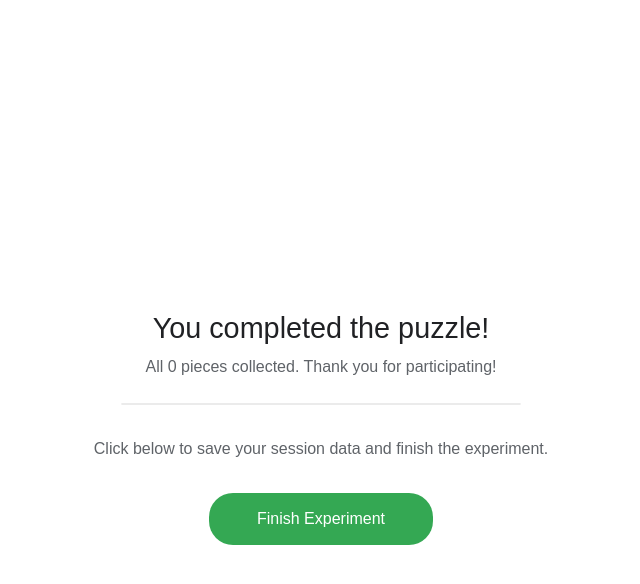
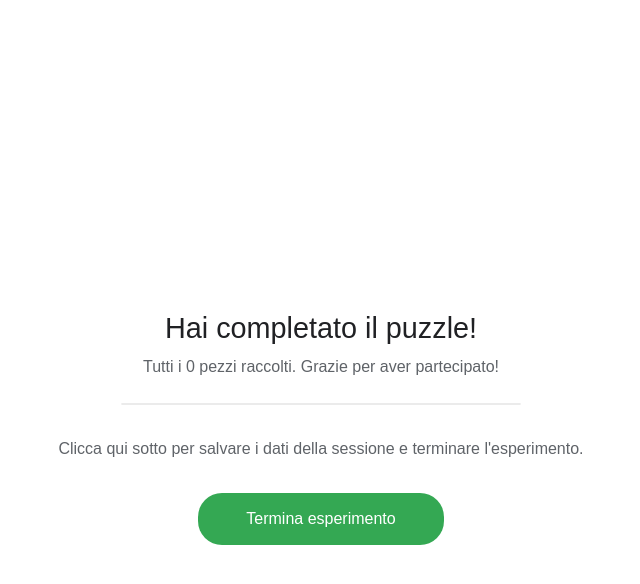
Before and after one commit to rotamatth/SOL-logger, a Flask app: page /thank_you in a window 1280 px wide. Shown: the top 584 px of the page, without its empty margins (319-959 px from the left). Run offline with Flask 3, Linux system fonts and the light colour scheme; parts of the project's set-up code (start-up, migrations or seed data) failed here and were passed over.

Commit message:
feat: add splash page, refine flow, translate UI to Italian
- New splash page (/) with SOL Search logo and Inizia button
- Renamed route: / -> splash, /search -> search bar page
- All routes guard against unauthenticated access (redirect to splash)
- Session TTL redirects to splash instead of start
- Translated all templates to Italian: task, home overlay, reward,
  end, error, layout modals, webpage viewer
- Task page button now shows 'Inizia compito N'

```diff
--- a/logger/search-app/search_app.py
+++ b/logger/search-app/search_app.py
@@ -109,9 +109,18 @@ def base():
     return dict(form=form)
 
 @app.route("/")
-def home():
+def welcome():
+    """Splash page — SOL Search logo + Start button."""
+    if 'user_id' in session:
+        return redirect(url_for('search_page'))
+    return render_template("welcome.html", show_search=False)
+
+
+@app.route("/search")
+def search_page():
+    """Search bar page — the main SOL Search interface."""
     if 'user_id' not in session:
-        return redirect(url_for('start_page'))
+        return redirect(url_for('welcome'))
 
     # Check session TTL — expire after 60 minutes of inactivity
     last_active = session.get('last_active')
@@ -119,16 +128,12 @@ def home():
         elapsed = (datetime.now() - datetime.fromisoformat(last_active)).total_seconds()
         if elapsed > 3600:  # 60 minutes
             session.clear()
-            return redirect(url_for('start_page'))
+            return redirect(url_for('welcome'))
     session['last_active'] = datetime.now().isoformat()
 
     form = SearchForm()
     reminder = USER_TOPICS.get(session.get('user_id'), {}).get(str(session.get('task_number'))+'_full')
     return render_template("home.html", form=form, show_search=True, reminder=reminder)
-
-@app.route('/welcome', methods=['GET', 'POST'])
-def welcome():
-    return render_template("welcome.html", show_search=False)
 
 @app.route('/start', methods=['GET', 'POST'])
 def start_page():
@@ -144,13 +149,16 @@ def start_page():
 
 @app.route('/task', methods=['GET', 'POST'])
 def task():
+    if 'user_id' not in session:
+        return redirect(url_for('welcome'))
+
     user_id = session.get('user_id')
     task_number = session.get('task_number')
 
     topic = USER_TOPICS.get(user_id, {}).get(str(task_number)+'_full')
     topic_title = USER_TOPICS.get(user_id, {}).get(str(task_number)+'_short')
 
-    return render_template("task.html", show_search=False, task_number = task_number, topic = topic, topic_title = topic_title, user_id = user_id)
+    return render_template("task.html", show_search=False, task_number=task_number, topic=topic, topic_title=topic_title, user_id=user_id)
 
 
 @app.route("/result", methods=['GET', 'POST'])
@@ -237,7 +245,7 @@ def webpage():
     query = request.args.get("query", "")
     page = request.args.get("page", "1")
     if not url:
-        return redirect(url_for('home'))
+        return redirect(url_for('search_page'))
     return render_template("webpage.html", url=url, query=query, page=page, show_search=False)
 
 @app.route("/autocomplete")
@@ -261,7 +269,7 @@ def autocomplete():
                 "q": query,
                 "api_key": API_KEY,
                 # uncomment for italian:
-                # "hl": "it",
+                "hl": "it",
             },
             timeout=5
         )
--- a/logger/search-app/templates/end.html
+++ b/logger/search-app/templates/end.html
@@ -1,32 +1,25 @@
 {% extends "layout.html" %}
-{% block title %}Thank You{% endblock %}
+{% block title %}Grazie{% endblock %}
 {% block content %}
 
 <div style="max-width:600px;margin:2em auto;text-align:center;">
-    <h2 style="font-size:1.8rem;color:#202124;margin-bottom:0.3em;">You completed the puzzle!</h2>
-    <p style="color:#5f6368;margin-bottom:1.5em;">All {{ total_tasks }} pieces collected. Thank you for participating!</p>
+    <h2 style="font-size:1.8rem;color:#202124;margin-bottom:0.3em;">Hai completato il puzzle!</h2>
+    <p style="color:#5f6368;margin-bottom:1.5em;">Tutti i {{ total_tasks }} pezzi raccolti. Grazie per aver partecipato!</p>
 
     <!-- Assembled puzzle — all pieces stacked together -->
     <div style="display:flex;flex-direction:column;align-items:center;gap:0;margin-bottom:2em;border:1px solid #ebebeb;border-radius:12px;overflow:hidden;max-width:400px;margin-left:auto;margin-right:auto;">
         {% for i in range(1, total_tasks + 1) %}
         <img src="{{ url_for('static', filename='puzzle_pieces/piece_' ~ i ~ '.png') }}"
-             alt="Puzzle piece {{ i }}"
+             alt="Pezzo puzzle {{ i }}"
              style="width:100%;display:block;">
         {% endfor %}
     </div>
 
-    <!-- <p>
-    Before closing this window, please take a moment to fill out our post-study questionnaire:<br>
-    <a href="https://your-questionnaire-link.com" target="_blank" rel="noopener noreferrer">
-        Go to Post-study Questionnaire
-    </a>
-    </p> -->
-
-    <p id="end-status-msg" style="color:#5f6368;">Click below to save your session data and finish the experiment.</p>
+    <p id="end-status-msg" style="color:#5f6368;">Clicca qui sotto per salvare i dati della sessione e terminare l'esperimento.</p>
 
     <button id="finish-experiment-btn"
             style="padding:14px 48px;border-radius:24px;background:#34A853;color:#fff;border:none;font-size:1rem;font-weight:500;cursor:pointer;margin-top:1em;">
-        Finish Experiment
+        Termina esperimento
     </button>
 </div>
 
@@ -40,7 +33,7 @@ if (window.studyLogger) {
 document.getElementById("finish-experiment-btn").addEventListener("click", async function() {
     const btn = this;
     btn.disabled = true;
-    btn.textContent = "Saving...";
+    btn.textContent = "Salvataggio...";
 
     try {
         if (window.studyLogger) {
@@ -48,19 +41,18 @@ document.getElementById("finish-experiment-btn").addEventListener("click", async
             await studyLogger.sendLogs();
         }
 
-        btn.textContent = "Saved!";
+        btn.textContent = "Salvato!";
         btn.style.background = "#5f6368";
-        document.getElementById("end-status-msg").textContent = "Your data has been saved. You may now close this window. Thank you!";
+        document.getElementById("end-status-msg").textContent = "I tuoi dati sono stati salvati. Puoi chiudere questa finestra. Grazie!";
 
-        // Clear client-side data
         if (typeof clearClientData === 'function') {
             clearClientData();
         }
     } catch (err) {
         console.error("Error saving final logs:", err);
-        btn.textContent = "Retry";
+        btn.textContent = "Riprova";
         btn.disabled = false;
-        document.getElementById("end-status-msg").textContent = "There was an error saving. Please try again.";
+        document.getElementById("end-status-msg").textContent = "Si e verificato un errore durante il salvataggio. Riprova.";
         document.getElementById("end-status-msg").style.color = "#EA4335";
     }
 });
--- a/logger/search-app/templates/error.html
+++ b/logger/search-app/templates/error.html
@@ -4,6 +4,6 @@
 <div style="max-width:550px;margin:3em auto;text-align:center;">
     <h2 style="font-size:1.6rem;color:#202124;">{{ error_title }}</h2>
     <p style="color:#5f6368;margin:1em 0;">{{ error_message }}</p>
-    <a href="{{ url_for('home') }}" style="display:inline-block;padding:10px 28px;border-radius:24px;background:#4285F4;color:#fff;text-decoration:none;font-weight:500;">Back to Search</a>
+    <a href="{{ url_for('search_page') }}" style="display:inline-block;padding:10px 28px;border-radius:24px;background:#4285F4;color:#fff;text-decoration:none;font-weight:500;">Torna alla ricerca</a>
 </div>
 {% endblock %}
--- a/logger/search-app/templates/home.html
+++ b/logger/search-app/templates/home.html
@@ -4,9 +4,9 @@
 <!-- "Are you ready?" overlay — gates the search bar until confirmed -->
 <div id="readyOverlay" style="position:fixed;top:0;left:0;width:100vw;height:100vh;background:rgba(255,255,255,0.95);z-index:5000;display:flex;align-items:center;justify-content:center;">
   <div style="text-align:center;max-width:500px;padding:2em;">
-    <h2 style="font-size:1.8rem;color:#202124;margin-bottom:0.5em;">Are you ready to begin?</h2>
-    <p style="color:#5f6368;font-size:1rem;margin-bottom:1.5em;">Once you start, your search session will be logged. Take your time to read the task before proceeding.</p>
-    <button id="ready-btn" onclick="dismissReadyOverlay()" style="padding:12px 36px;border-radius:24px;border:1px solid #dadce0;background:#4285F4;color:#fff;font-size:1rem;font-weight:500;cursor:pointer;">I'm ready</button>
+    <h2 style="font-size:1.8rem;color:#202124;margin-bottom:0.5em;">Sei pronto per iniziare?</h2>
+    <p style="color:#5f6368;font-size:1rem;margin-bottom:1.5em;">Una volta iniziato, la tua sessione di ricerca verra registrata. Prenditi il tempo necessario per leggere il compito prima di procedere.</p>
+    <button id="ready-btn" onclick="dismissReadyOverlay()" style="padding:12px 36px;border-radius:24px;border:1px solid #dadce0;background:#4285F4;color:#fff;font-size:1rem;font-weight:500;cursor:pointer;">Sono pronto</button>
   </div>
 </div>
 
--- a/logger/search-app/templates/layout.html
+++ b/logger/search-app/templates/layout.html
@@ -18,7 +18,7 @@
     <header class="site-header">
         <nav class="navbar navbar-expand-md navbar-light bg-steel fixed-top">
             <div class="container-fluid" style="padding-left: 1.25rem; padding-right: 1.25rem;">
-                <a class="navbar-brand me-2" href="/" id="app-home"><span style="color:#4285F4">S</span><span style="color:#EA4335">O</span><span style="color:#FBBC05">L</span> <span style="color:#4285F4">S</span><span style="color:#EA4335">e</span><span style="color:#FBBC05">a</span><span style="color:#4285F4">r</span><span style="color:#34A853">c</span><span style="color:#EA4335">h</span></a>
+                <a class="navbar-brand me-2" href="{{ url_for('search_page') }}" id="app-home"><span style="color:#4285F4">S</span><span style="color:#EA4335">O</span><span style="color:#FBBC05">L</span> <span style="color:#4285F4">S</span><span style="color:#EA4335">e</span><span style="color:#FBBC05">a</span><span style="color:#4285F4">r</span><span style="color:#34A853">c</span><span style="color:#EA4335">h</span></a>
 
                 <button class="navbar-toggler" type="button" data-toggle="collapse" data-target="#navbarToggle" aria-controls="navbarToggle" aria-expanded="false" aria-label="Toggle navigation">
                     <span class="navbar-toggler-icon"></span>
@@ -95,9 +95,9 @@
 
         <div class="modal-buttons">
         <!-- <button id = "yes-end-btn" class="btn btn-primary" onclick="closeEndTaskModal();openFeedbackModal()">Yes, end task</button> -->
-        <button id = "yes-end-btn" class="btn btn-primary" onclick="closeEndTaskModal();openFeedbackModal()">Yes, end task</button>
+        <button id = "yes-end-btn" class="btn btn-primary" onclick="closeEndTaskModal();openFeedbackModal()">Si, termina</button>
 
-        <button id = "no-end-btn" onclick="closeEndTaskModal()" class="btn btn-outline-secondary">No, resume search</button>
+        <button id = "no-end-btn" onclick="closeEndTaskModal()" class="btn btn-outline-secondary">No, continua a cercare</button>
         </div>
     </div>
 
@@ -105,7 +105,7 @@
     <div class="modal-content-box">
 
         <span class="close" onclick="closeFeedbackModal();openEndTaskModal()">&times;</span>
-        <h2>Enter your answer below:</h2>
+        <h2>Inserisci la tua risposta qui sotto:</h2>
 
             <div id="feedback">
                 <textarea id="textarea_feedback" name="feedbackText" cols="40" rows="5"></textarea>
--- a/logger/search-app/templates/webpage.html
+++ b/logger/search-app/templates/webpage.html
@@ -5,7 +5,7 @@
 <div style="margin-bottom:12px;">
     <a href="{{ url_for('result', query=query, page=page) }}" id="viewer-back-btn"
        style="display:inline-flex;align-items:center;gap:6px;padding:8px 20px;border-radius:24px;border:1px solid #dadce0;background:#fff;color:#202124;text-decoration:none;font-weight:500;font-size:0.95rem;">
-        ← Back to results
+        ← Torna ai risultati
     </a>
 </div>
 
```
Also changed, not shown: logger/search-app/templates/reward.html (+8 -8 lines), logger/search-app/templates/task.html (+10 -10 lines), logger/search-app/templates/welcome.html (+13 -7 lines).
